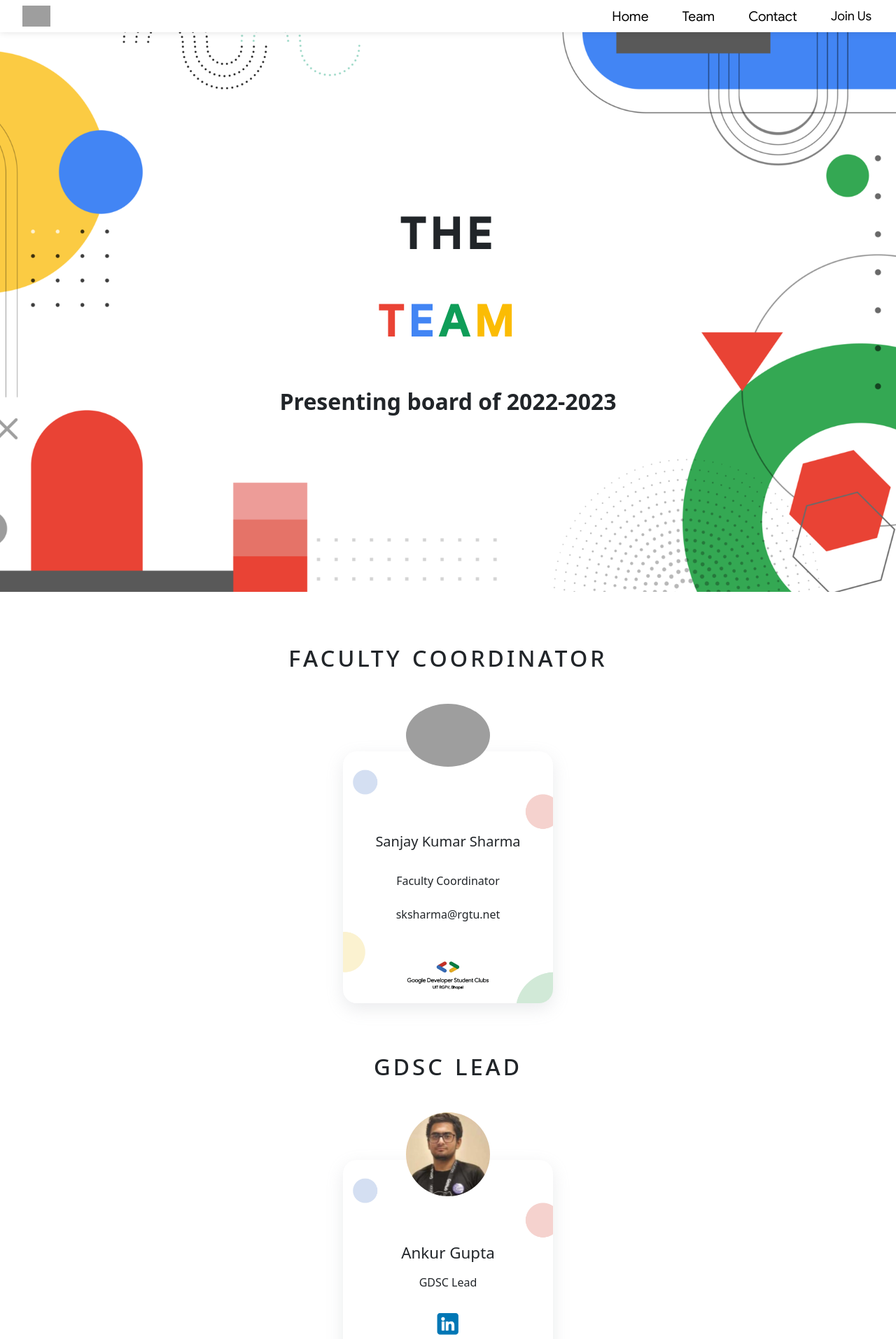
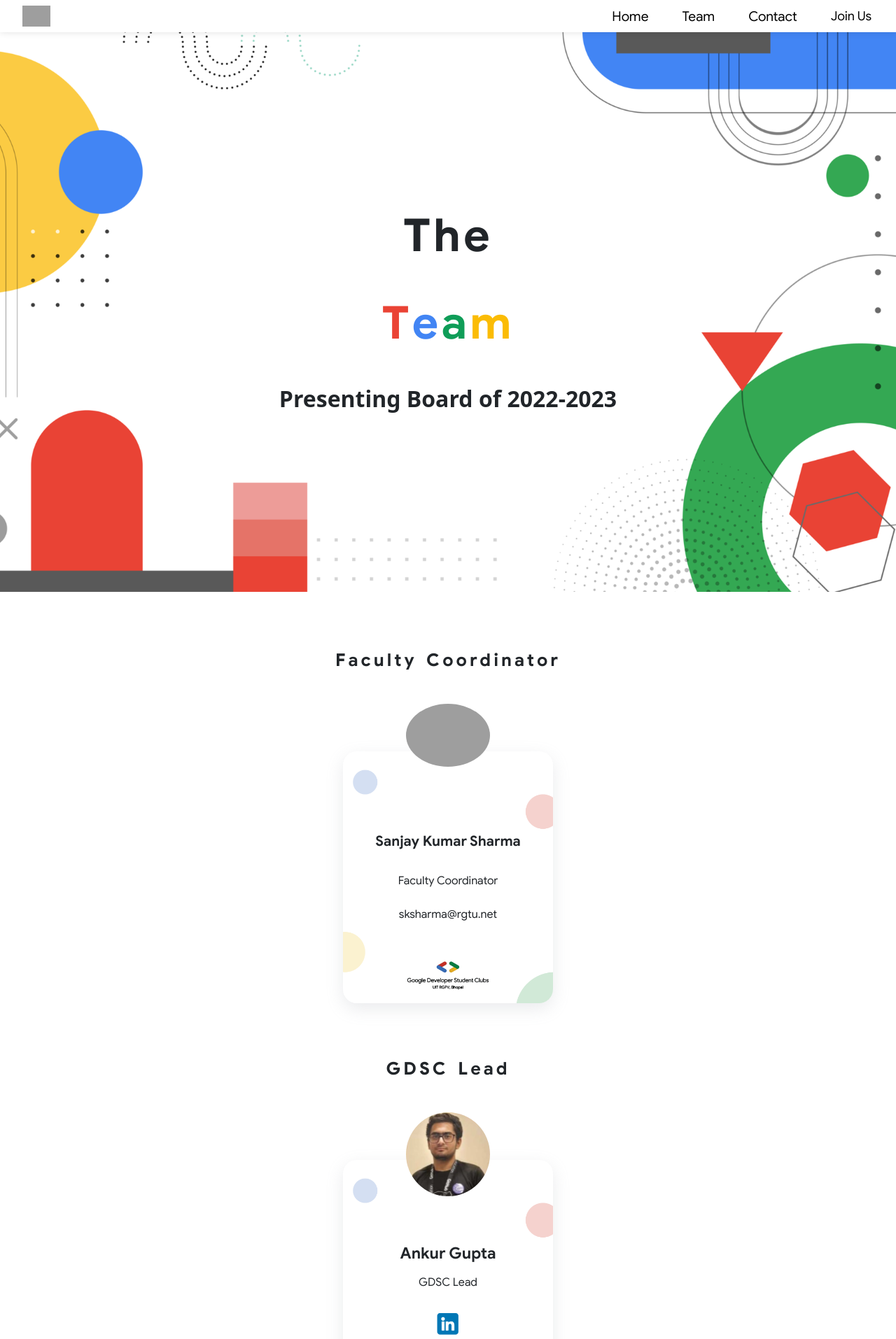
Before and after one commit to gdscrgpv/gdsc-website, a React (Create React App) app: page /teams in a window 1280 px wide. Shown: the top 1914 px of the page at 70% size. Built offline with nearby package versions, Linux system fonts and the light colour scheme; grey boxes are pictures that could not be loaded.

Commit message:
fonts updated

```diff
--- a/src/Component/AboutUsStyle.css
+++ b/src/Component/AboutUsStyle.css
@@ -42,6 +42,8 @@ class. */
 }
 
 .top {
+  font-family: "GoogleSans-Bold";
+  text-transform: uppercase;
   margin-top: 0.5%;
 }
 
--- a/src/Component/Carousel/carousel.css
+++ b/src/Component/Carousel/carousel.css
@@ -12,7 +12,8 @@ h1 {
     font-variant-caps: all-petite-caps;
     letter-spacing: 4px;
     text-align: center;
-    margin-bottom: 3%;
+    font-family: "GoogleSans-Bold";
+    margin-bottom: 1.5%;
 }
 
 
--- a/src/Component/FAQ.js
+++ b/src/Component/FAQ.js
@@ -22,7 +22,7 @@ export default function FAQ() {
                 </div>
                 <div class="col-sm">
                   <div class="mt-5 mb-5 contentWrapper">
-                    <h1>Faq</h1>
+                    <h1>FAQ</h1>
                     <ul>
                       <li>
                         <input
--- a/src/Component/css/faq.css
+++ b/src/Component/css/faq.css
@@ -39,6 +39,9 @@ main {
     animation-iteration-count: infinite;
   } */
 
+  .question, .answer {
+    font-family: "GoogleSans-Light";
+  }
 @keyframes bounce {
   from {
     transform: translate3d(0, -10px, 0);
--- a/src/Component/css/team.css
+++ b/src/Component/css/team.css
@@ -9,6 +9,10 @@
   display: flex;
   align-items: center;
   justify-content: center;
+}
+
+.first-title {
+  font-family: "GoogleSans-Bold" !important;
 }
 /*make responsive*/
 @media screen and (max-width: 600px) {
@@ -34,7 +38,6 @@
 .first-title {
   font-size: 6.5em;
   transform: translateY(-2rem);
-  text-transform: uppercase;
   font-family: "GoogleSans-Bold" !important;
 }
 .speakersCardContainer {
--- a/src/Pages/Teams.js
+++ b/src/Pages/Teams.js
@@ -117,7 +117,8 @@ export default class Teams extends Component {
         name: "Aman Singh Kushwaha",
         role: "GDSC Buddy",
         img: require("../Assets/img/Sumit Yadav - Graphic designer and Video Editor.jpg"),
-        linkedIn: "https://www.linkedin.com/in/aman-kumar-singh-kushwaha-60b501225/",
+        linkedIn:
+          "https://www.linkedin.com/in/aman-kumar-singh-kushwaha-60b501225/",
       },
       {
         name: "Divyanshu Uramliya",
@@ -178,94 +179,60 @@ export default class Teams extends Component {
       <div className="team">
         <NavBarcomp />
 
-        <div >
+        <div>
           {/*left right section */}
-          <div className='teamlanding'>
-              <div>
-              <h1 className='first-title'>The<br />
-                    <span className='G'>T</span>
-                    <span className='D'>E</span>
-                    <span className='S'>A</span>
-                    <span className='C'>M</span>
-                  </h1>
-                  <h2><b>Presenting board of 2022-2023</b></h2>
-                  <div>
-                  </div>
-              </div>
-
-
+          <div className="teamlanding">
+            <div>
+              <h1 className="first-title">
+                The
+                <br />
+                <span className="G">T</span>
+                <span className="D">e</span>
+                <span className="S">a</span>
+                <span className="C">m</span>
+              </h1>
+              <h2>
+                <b>Presenting Board of 2022-2023</b>
+              </h2>
+              <div></div>
+            </div>
           </div>
         </div>
         {/*team section */}
 
         {/*team section */}
         <div className="container"></div>
-        <div className="Heading text-center mt-5">
+        <div
+          className="Heading text-center mt-5"
+          style={{ fontFamily: "GoogleSans-Bold" }}
+        >
           <h1>Faculty Coordinator</h1>
         </div>
         <div className="speakersCardContainer mt-5">
           <div class="speakerCard">
             <div style={{ height: "40px" }}>
-              <img class="speakerImage" alt="Nikita Gandhi" src={Sir} />
+              <img class="speakerImage" alt="" src={Sir} />
             </div>
-            <h5 class="MuiTypography-root sanjay-sir jss7 MuiTypography-h5 MuiTypography-alignCenter">
+            <h5
+              class="MuiTypography-root sanjay-sir jss7 MuiTypography-h5 MuiTypography-alignCenter"
+              style={{ fontFamily: "GoogleSans-Bold" }}
+            >
               Sanjay Kumar Sharma
             </h5>
             <span
               class="MuiTypography-root mt-4 jss7 MuiTypography-caption MuiTypography-alignCenter"
               sx="[object Object]"
+              style={{ fontFamily: "GoogleSans-Light" }}
             >
               Faculty Coordinator
             </span>
             <span
               class="MuiTypography-root mt-4 jss7 MuiTypography-caption MuiTypography-alignCenter"
               sx="[object Object]"
+              style={{ fontFamily: "GoogleSans-Light" }}
             >
               sksharma@rgtu.net
             </span>
-
-            <div class="MuiCardActions-root MuiCardActions-spacing">
-              <a
-                class="MuiButtonBase-root MuiIconButton-root"
-                tabindex="0"
-                aria-disabled="false"
-                href="https://www.linkedin.com/in/nikita-gandhi01"
-                target="_blank"
-                rel="noopener noreferrer"
-              >
-                <span class="MuiIconButton-label">
-                  <svg
-                    class="MuiSvgIcon-root"
-                    focusable="false"
-                    viewBox="0 0 24 24"
-                    aria-hidden="true"
-                  >
-                    <path d="M19 3a2 2 0 0 1 2 2v14a2 2 0 0 1-2 2H5a2 2 0 0 1-2-2V5a2 2 0 0 1 2-2h14m-.5 15.5v-5.3a3.26 3.26 0 0 0-3.26-3.26c-.85 0-1.84.52-2.32 1.3v-1.11h-2.79v8.37h2.79v-4.93c0-.77.62-1.4 1.39-1.4a1.4 1.4 0 0 1 1.4 1.4v4.93h2.79M6.88 8.56a1.68 1.68 0 0 0 1.68-1.68c0-.93-.75-1.69-1.68-1.69a1.69 1.69 0 0 0-1.69 1.69c0 .93.76 1.68 1.69 1.68m1.39 9.94v-8.37H5.5v8.37h2.77z"></path>
-                  </svg>
-                </span>
-                <span class="MuiTouchRipple-root"></span>
-              </a>
-              <a
-                class="MuiButtonBase-root MuiIconButton-root"
-                tabindex="0"
-                aria-disabled="false"
-                href="https://twitter.com/Nikkitagandhi"
-                target="_blank"
-                rel="noopener noreferrer"
-              >
-                <span class="MuiIconButton-label">
-                  <svg
-                    class="MuiSvgIcon-root"
-                    focusable="false"
-                    viewBox="0 0 24 24"
-                    aria-hidden="true"
-                  >
-                    <path d="M22.46 6c-.77.35-1.6.58-2.46.69.88-.53 1.56-1.37 1.88-2.38-.83.5-1.75.85-2.72 1.05C18.37 4.5 17.26 4 16 4c-2.35 0-4.27 1.92-4.27 4.29 0 .34.04.67.11.98C8.28 9.09 5.11 7.38 3 4.79c-.37.63-.58 1.37-.58 2.15 0 1.49.75 2.81 1.91 3.56-.71 0-1.37-.2-1.95-.5v.03c0 2.08 1.48 3.82 3.44 4.21a4.22 4.22 0 0 1-1.93.07 4.28 4.28 0 0 0 4 2.98 8.521 8.521 0 0 1-5.33 1.84c-.34 0-.68-.02-1.02-.06C3.44 20.29 5.7 21 8.12 21 16 21 20.33 14.46 20.33 8.79c0-.19 0-.37-.01-.56.84-.6 1.56-1.36 2.14-2.23z"></path>
-                  </svg>
-                </span>
-                <span class="MuiTouchRipple-root"></span>
-              </a>
-            </div>
           </div>
         </div>
         {/* GDSC Lead */}
@@ -275,14 +242,18 @@ export default class Teams extends Component {
         <div className="speakersCardContainer mt-5">
           <div class="speakerCard">
             <div style={{ height: "40px" }}>
-              <img class="speakerImage" alt="Nikita Gandhi" src={Ankur} />
+              <img class="speakerImage" alt="" src={Ankur} />
             </div>
-            <h5 class="MuiTypography-root mt-5 jss7 MuiTypography-h4 team-heading MuiTypography-alignCenter">
+            <h5
+              class="MuiTypography-root mt-5 jss7 MuiTypography-h4 team-heading MuiTypography-alignCenter"
+              style={{ fontFamily: "GoogleSans-Bold" }}
+            >
               Ankur Gupta
             </h5>
             <span
               class="MuiTypography-root mt-2 jss7 MuiTypography-caption team-dept MuiTypography-alignCenter"
               sx="[object Object]"
+              style={{ fontFamily: "GoogleSans-Light" }}
             >
               GDSC Lead
             </span>
@@ -306,17 +277,21 @@ export default class Teams extends Component {
               <div style={{ height: "40px" }}>
                 <img
                   class="speakerImage"
-                  alt="Nikita Gandhi"
+                  alt=""
                   src={speaker.img}
                 />
               </div>
 
-              <h5 class="MuiTypography-root jss7 margin-2 team-heading MuiTypography-h5 MuiTypography-alignCenter">
+              <h5
+                class="MuiTypography-root jss7 margin-2 team-heading MuiTypography-h5 MuiTypography-alignCenter"
+                style={{ fontFamily: "GoogleSans-Bold" }}
+              >
                 {speaker.name}
               </h5>
               <span
                 class="MuiTypography-root jss7 margin-1 MuiTypography-caption MuiTypography-alignCenter"
                 sx="[object Object]"
+                style={{ fontFamily: "GoogleSans-Light" }}
               >
                 {speaker.role}
               </span>
@@ -342,17 +317,21 @@ export default class Teams extends Component {
               <div style={{ height: "40px" }}>
                 <img
                   class="speakerImage"
-                  alt="Nikita Gandhi"
+                  alt=""
                   src={speaker.img}
                 />
               </div>
 
-              <h5 class="MuiTypography-root jss7 margin-2 team-heading MuiTypography-h5 MuiTypography-alignCenter">
+              <h5
+                class="MuiTypography-root jss7 margin-2 team-heading MuiTypography-h5 MuiTypography-alignCenter"
+                style={{ fontFamily: "GoogleSans-Bold" }}
+              >
                 {speaker.name}
               </h5>
               <span
                 class="MuiTypography-root jss7 margin-1 MuiTypography-caption MuiTypography-alignCenter"
                 sx="[object Object]"
+                style={{ fontFamily: "GoogleSans-Light" }}
               >
                 {speaker.role}
               </span>
@@ -380,17 +359,21 @@ export default class Teams extends Component {
               <div style={{ height: "40px" }}>
                 <img
                   class="speakerImage"
-                  alt="Nikita Gandhi"
+                  alt=""
                   src={speaker.img}
                 />
               </div>
 
-              <h5 class="MuiTypography-root jss7 team-heading margin-2 MuiTypography-h5 MuiTypography-alignCenter">
+              <h5
+                class="MuiTypography-root jss7 team-heading margin-2 MuiTypography-h5 MuiTypography-alignCenter"
+                style={{ fontFamily: "GoogleSans-Bold" }}
+              >
                 {speaker.name}
               </h5>
               <span
                 class="MuiTypography-root jss7 margin-1 MuiTypography-caption MuiTypography-alignCenter"
                 sx="[object Object]"
+                style={{ fontFamily: "GoogleSans-Light" }}
               >
                 {speaker.role}
               </span>
@@ -418,17 +401,21 @@ export default class Teams extends Component {
               <div style={{ height: "40px" }}>
                 <img
                   class="speakerImage"
-                  alt="Nikita Gandhi"
+                  alt=""
                   src={speaker.img}
                 />
               </div>
 
-              <h5 class="MuiTypography-root jss7 margin-2 team-heading MuiTypography-h5 MuiTypography-alignCenter">
+              <h5
+                class="MuiTypography-root jss7 margin-2 team-heading MuiTypography-h5 MuiTypography-alignCenter"
+                style={{ fontFamily: "GoogleSans-Bold" }}
+              >
                 {speaker.name}
               </h5>
               <span
                 class="MuiTypography-root jss7 margin-1 MuiTypography-caption MuiTypography-alignCenter"
                 sx="[object Object]"
+                style={{ fontFamily: "GoogleSans-Light" }}
               >
                 {speaker.role}
               </span>
@@ -454,17 +441,21 @@ export default class Teams extends Component {
               <div style={{ height: "40px" }}>
                 <img
                   class="speakerImage"
-                  alt="Nikita Gandhi"
+                  alt=""
                   src={speaker.img}
                 />
               </div>
 
-              <h5 class="MuiTypography-root jss7 margin-2 team-heading MuiTypography-h5 MuiTypography-alignCenter">
+              <h5
+                class="MuiTypography-root jss7 margin-2 team-heading MuiTypography-h5 MuiTypography-alignCenter"
+                style={{ fontFamily: "GoogleSans-Bold" }}
+              >
                 {speaker.name}
               </h5>
               <span
                 class="MuiTypography-root jss7 margin-1 MuiTypography-caption MuiTypography-alignCenter"
                 sx="[object Object]"
+                style={{ fontFamily: "GoogleSans-Light" }}
               >
                 {speaker.role}
               </span>
```
Also changed, not shown: src/Component/css/contactUs.css (+7 -3 lines).
